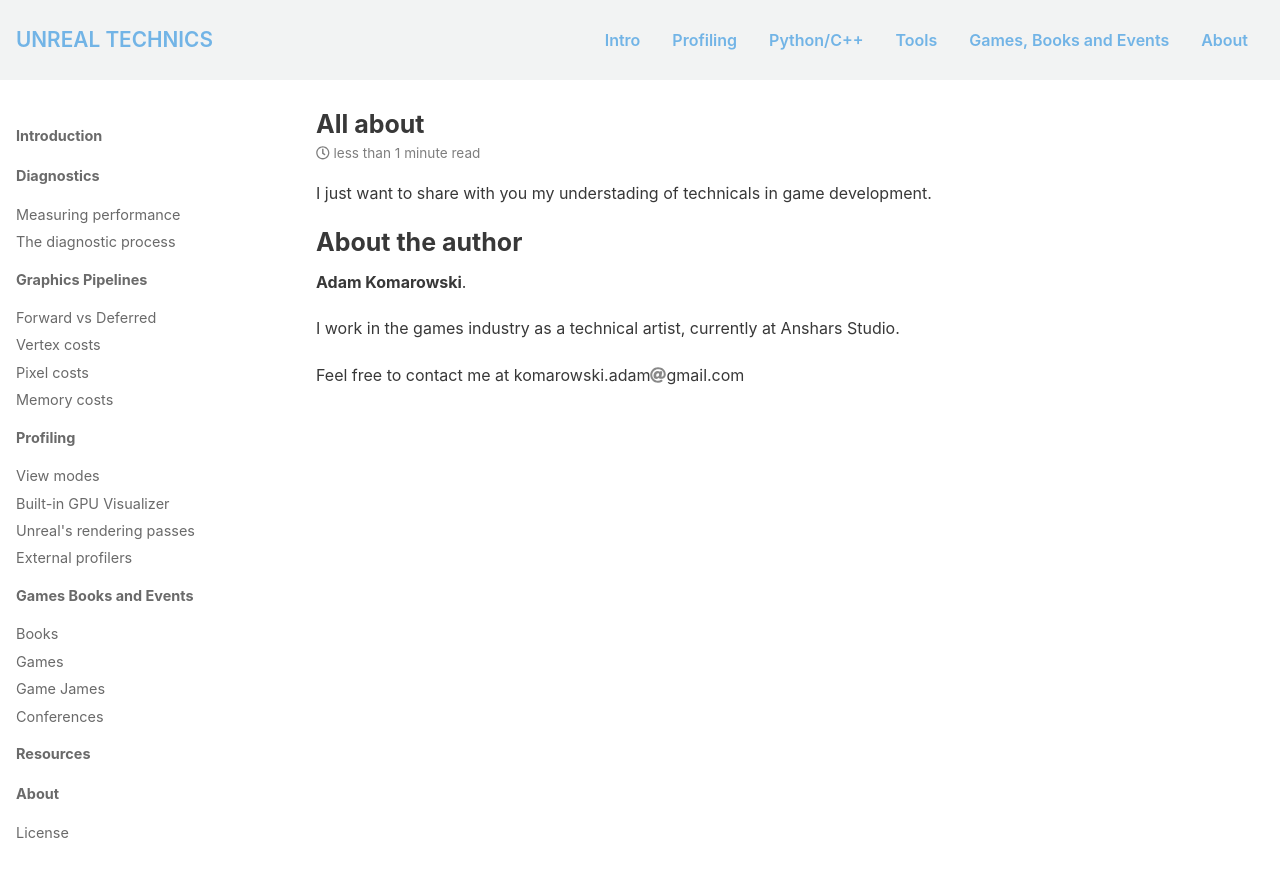
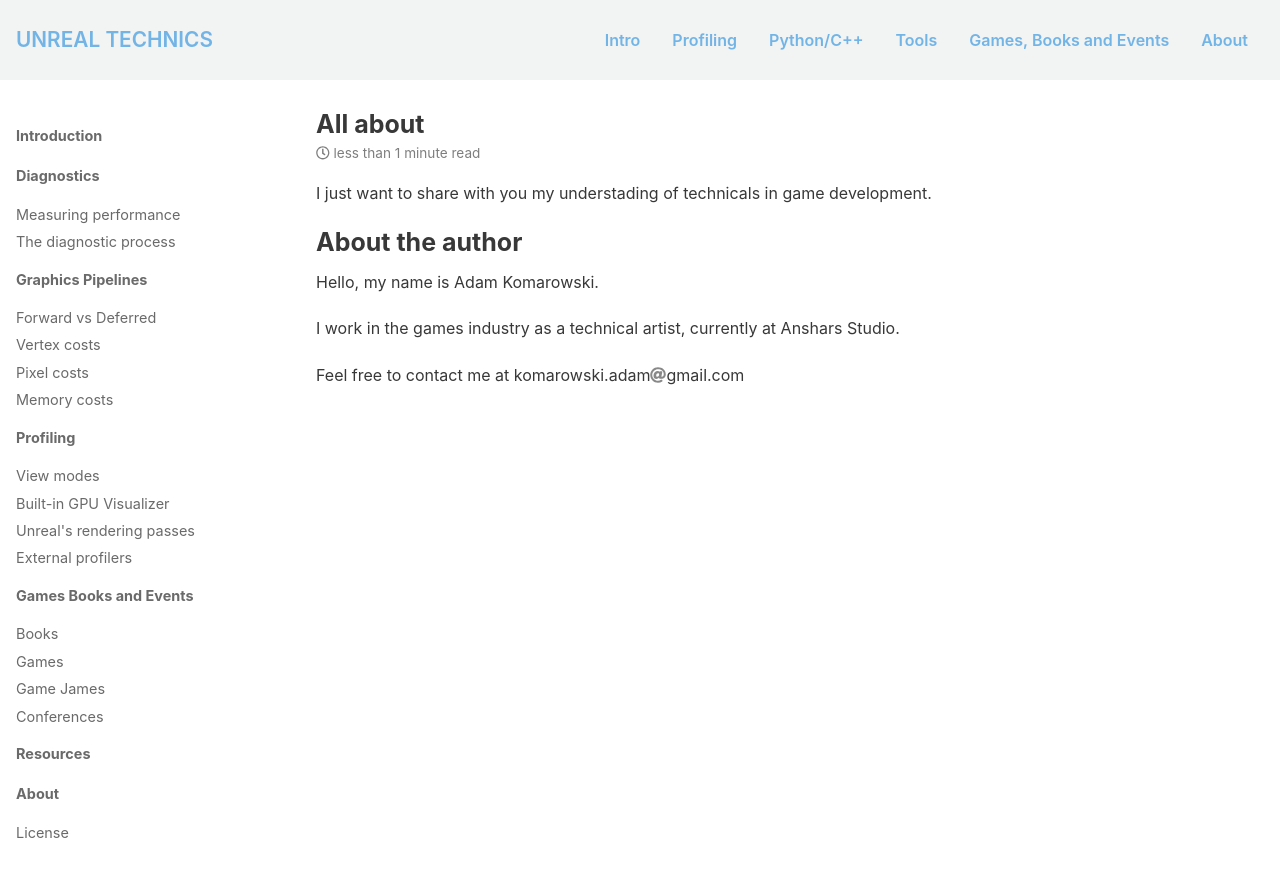
Before and after one commit to AdamKomarowski/unrealtechart, a Jekyll site: the page built from book/about/index.md, in a window 1280 px wide and 900 px high. Shown: the top 877 px of the window. Built offline with Jekyll 4.4.1, drawn with Linux system fonts in a browser that asks for light colours; nearby versions of some CDN libraries.

Commit message:
Update index.md

```diff
--- a/book/about/index.md
+++ b/book/about/index.md
@@ -10,7 +10,7 @@ I just want to share with you my understading of technicals in game development.
 
 # About the author
 
-__Adam Komarowski__.
+Hello, my name is Adam Komarowski.
 
 I work in the games industry as a technical artist, currently at Anshars&nbsp;Studio.
 
```
